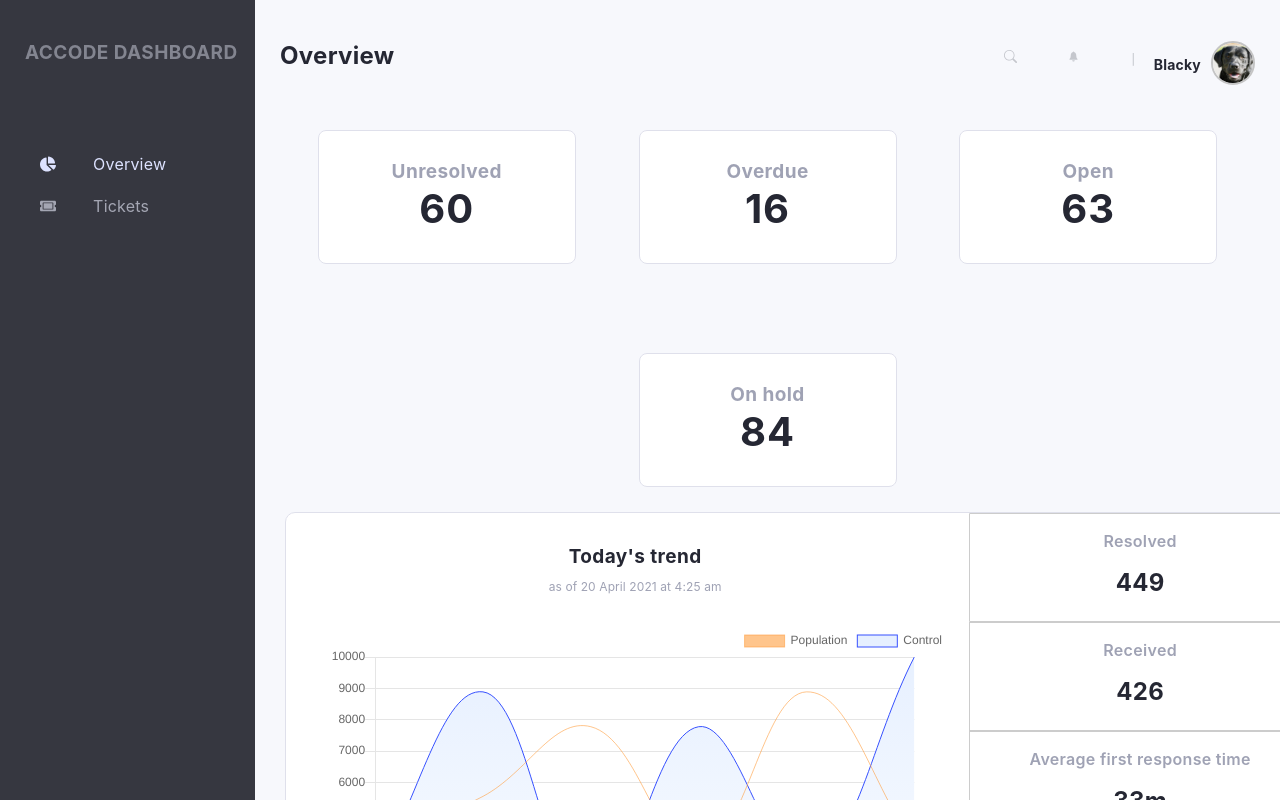
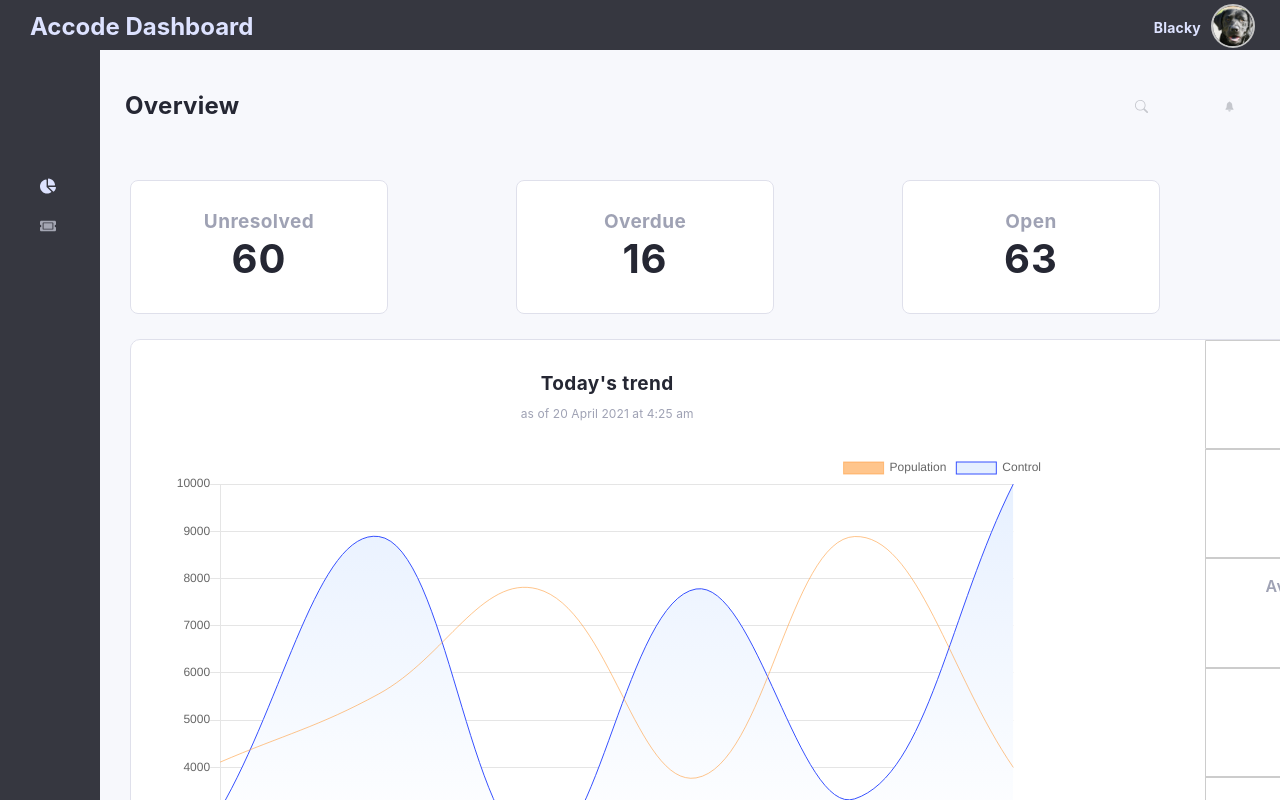
Before and after one commit to accodein/react-dashboard, a React (Create React App) app: page /overview in a window 1280 px wide. Built offline with nearby package versions, Linux system fonts and the light colour scheme.

Commit message:
made dashboard responsive, added navbar

```diff
--- a/src/App.js
+++ b/src/App.js
@@ -1,6 +1,6 @@
 import "./App.css";
 
-// import Navbar from "./contents/navbar";
+import Navbar from "./contents/navbar";
 
 import Sidebar from "./contents/sidebar";
 import RightView from "./contents/rightView";
@@ -8,7 +8,7 @@ import RightView from "./contents/rightView";
 function App() {
   return (
     <div className="App">
-      {/* <Navbar /> */}
+      <Navbar />
       <Sidebar />
       <RightView />
     </div>
--- a/src/contents/navbar.js
+++ b/src/contents/navbar.js
@@ -1,33 +1,21 @@
 import classes from "./styles/navbar.module.scss";
 import React from "react";
 
+import Dog from "../assets/labrador.jpg";
+
 class Navbar extends React.Component {
   render() {
-    let navMenu = (
-      <div className={classes.NavMenu}>
-        <div>
-          <a href="/">Home</a>
-        </div>
-        <div>
-          <a href="/">Dashboard</a>
-        </div>
-      </div>
-    );
     return (
       <>
         <header>
           <nav>
             <div className={classes.Nav}>
-              <div className={classes.Logo}>Accode</div>
-              <div>
-                <div className={classes.Desktop}>
-                  <ul>{navMenu}</ul>
-                </div>
+              <div className={classes.Logo}>
+                <h1>Accode Dashboard</h1>
               </div>
-              <div>
-                <button className={classes.LoginButton}>
-                  <a href="/">Login</a>
-                </button>
+              <div className={classes.User}>
+                <p>Blacky</p>
+                <img src={Dog} alt="User" />
               </div>
             </div>
           </nav>
--- a/src/contents/sidebar.js
+++ b/src/contents/sidebar.js
@@ -2,13 +2,12 @@ import React, { Component } from "react";
 import { NavLink } from "react-router-dom";
 
 import classes from "./styles/sidebar.module.scss";
-import Dog from "../assets/labrador.jpg";
 import { FaChartPie, FaTicketAlt } from "react-icons/fa";
 
 class Sidebar extends Component {
   render() {
     return (
-      <div className={classes.MainSidebar}>
+      <div className={`${classes.MainSidebar} ${classes.Responsive}`}>
         <div className={classes.Sidebar}>
           <div className={classes.Logo}>Accode Dashboard</div>
           <div>
@@ -36,10 +35,6 @@ class Sidebar extends Component {
             </ul>
           </div>
         </div>
-        <div className={classes.User}>
-          <p>Blacky</p>
-          <img src={Dog} alt="User" />
-        </div>
       </div>
     );
   }
--- a/src/contents/styles/navbar.module.scss
+++ b/src/contents/styles/navbar.module.scss
@@ -1,47 +1,41 @@
 
 .Nav {
-    position: static;
+    z-index: 1000;
+    position: fixed;
     display: flex;
     align-self: flex-start;
     flex-direction: row;
-    justify-content:space-around;
+    justify-content:space-between;
     width: 100%;
-    height: 119px;
+    height: 50px;
+    background: #363740;
 }
 
 .Logo {
-    margin-top: 5px;
-    text-transform: uppercase;
-    letter-spacing: 3px;
-    font-size: 30px;
-    font-weight: bold;
+  color:  #DDE2FF;
+  margin-top: -8px;
+  margin-left: 30px;
 }
 
-.NavMenu {
+.User {
+    margin-top: 4px;
+    padding-right: 25px;
     display: flex;
     flex-direction: row;
-    justify-content: space-evenly;
-    margin-top: 10px;
 
-    div {
-        font-size: 18px;
-        padding: 0 25px;
-        letter-spacing: 0.2px;
-        line-height: 20px;
-        font-weight: 450;
-
-        a {
-            text-decoration: none;
-            color: #20262A;
-            padding-bottom: 5px;
-            border-bottom: 2px solid transparent;
-            transition: all .2s;
-
-            &:hover {
-                border-bottom: 2px solid rgb(31, 122, 158);
-                transition: all .2s;
-            }
-        }
+    img {
+        border-radius: 50%;
+        width: 40px;
+        height: 40px;
+        border: 2px solid #C4C4C4;
     }
 
+    p{
+        font-size: 14px;
+        font-weight: bold;
+        margin-right: 10px;
+        line-height: 20px;
+        letter-spacing: 0.2px;
+        color: #DDE2FF;
+    }
 }
--- a/src/contents/styles/overview.module.scss
+++ b/src/contents/styles/overview.module.scss
@@ -9,3 +9,21 @@
     justify-content: space-evenly;
     flex-wrap: wrap;
 }
+
+@media only screen
+  and (min-device-width: 768px)
+  and (max-device-width: 1024px)
+  and (-webkit-min-device-pixel-ratio: 1) {
+    .OverviewBody {
+        width: 120%;
+    }
+
+    .OverviewCards {
+        margin-left: 30px;
+        margin-right: -30px;
+        display: flex;
+        justify-content: space-between;
+        flex-direction: row;
+    }
+
+}
--- a/src/contents/styles/rightView.module.scss
+++ b/src/contents/styles/rightView.module.scss
@@ -6,4 +6,15 @@
     width: calc(100% - 255px);
     height: 100vh;
     overflow-y: auto;
+    margin-top: 50px;
 }
+
+@media only screen
+  and (min-device-width: 768px)
+  and (max-device-width: 1024px)
+  and (-webkit-min-device-pixel-ratio: 1) {
+    .RightView {
+        width: calc(100% - 100px);
+    }
+
+}
--- a/src/contents/styles/sidebar.module.scss
+++ b/src/contents/styles/sidebar.module.scss
@@ -26,6 +26,7 @@
     letter-spacing: 0.4px;
     font-weight: bold;
     opacity: 0.7;
+    visibility: hidden;
 
     a {
         text-decoration: none;
@@ -55,7 +56,7 @@
         list-style: none;
 
         span {
-            vertical-align:5%
+            vertical-align:5%;
         }
 
         a {
@@ -72,30 +73,26 @@
 }
 
 
-.User {
-    position: absolute;
-    position: fixed;
-    right: 0;
-    padding-right: 25px;
-    display: flex;
-    flex-direction: row;
 
-    img {
-        border-radius: 50%;
-        width: 40px;
-        height: 40px;
-        margin-top: 41px;
-        border: 2px solid #C4C4C4
-        ;
+
+
+
+@media only screen
+  and (min-device-width: 768px)
+  and (max-device-width: 1024px)
+  and (-webkit-min-device-pixel-ratio: 1) {
+    .Responsive {
+        li {
+            span {
+                display: none;
+            }
+        }
+        .Logo {
+            visibility: hidden;
+        }
+        .Sidebar {
+            width: 100px;
+        }
     }
 
-    p{
-        font-size: 14px;
-        font-weight: bold;
-        margin-top: 55px;
-        margin-right: 10px;
-        line-height: 20px;
-        letter-spacing: 0.2px;
-        color: #252733;
-    }
 }
```
Also changed, not shown: src/contents/styles/button.module.scss (line endings or trailing spaces).
